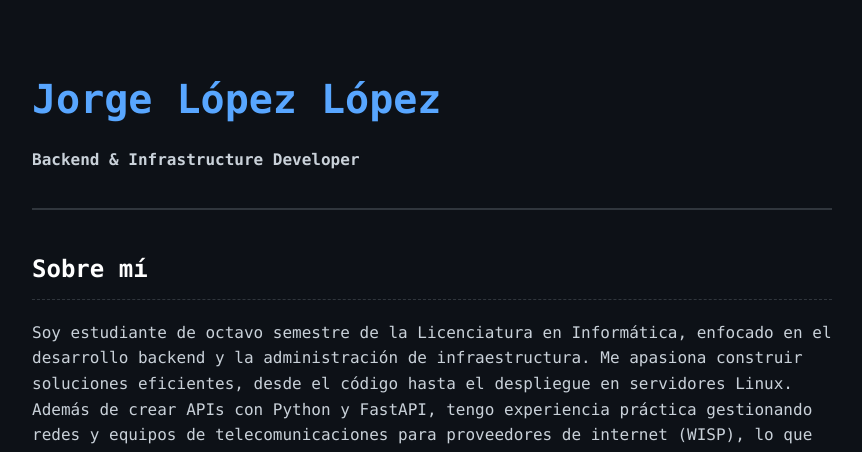
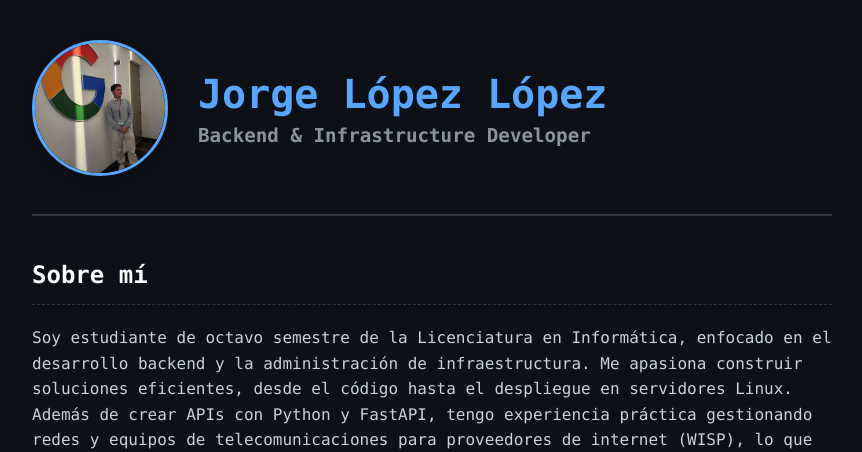
Before and after one commit to JLopezore/JLopezore-portfolio, a FastAPI app: page / in a window 1280 px wide. Shown: the top 452 px of the page, without its empty margins (208-1070 px from the left). Run offline with FastAPI, Linux system fonts and the light colour scheme.

Commit message:
agregar imagen al lado de mi perfil

```diff
--- a/app/static/style.css
+++ b/app/static/style.css
@@ -233,3 +233,46 @@ footer {
     background-color: rgba(88, 166, 255, 0.1); /* Un fondo azul muy tenue */
     transform: translateX(3px); /* Se mueve un poquito hacia la derecha */
 }
+
+/* Nuevo diseño del Header con Flexbox */
+.perfil-header {
+    display: flex;
+    align-items: center; /* Alinea verticalmente la foto y el texto en el centro */
+    gap: 30px; /* Separación entre la foto y el texto */
+    border-bottom: 2px solid var(--border-color);
+    margin-bottom: 40px;
+    padding-bottom: 30px;
+}
+
+/* Estilo para que la foto sea redonda y profesional */
+.foto-perfil {
+    width: 130px;
+    height: 130px;
+    border-radius: 50%; /* Esto hace el círculo perfecto */
+    object-fit: cover; /* Evita que tu foto se deforme o estire */
+    border: 3px solid var(--accent-color); /* Borde con tu color de acento */
+    box-shadow: 0 4px 15px rgba(0, 0, 0, 0.2);
+}
+
+/* Ajustes para el texto al lado de la foto */
+.info-texto h1 {
+    color: var(--accent-color);
+    margin: 0 0 5px 0; /* Quitamos márgenes extra */
+    font-size: 2.5em;
+    line-height: 1.1;
+}
+
+.info-texto p {
+    margin: 0;
+    font-size: 1.2em;
+    color: #8b949e;
+}
+
+/* Diseño Responsivo: Si la pantalla es pequeña (teléfonos), los apilamos */
+@media (max-width: 600px) {
+    .perfil-header {
+        flex-direction: column;
+        text-align: center;
+        gap: 15px;
+    }
+}
--- a/app/templates/index.html
+++ b/app/templates/index.html
@@ -10,9 +10,17 @@
 </head>
 <body>
     <div class="container">
-        <header>
-            <h1>{{ desarrollador }}</h1>
-            <p><strong>{{ rol }}</strong></p>
+        <header class="perfil-header">
+            <!-- Contenedor de la foto -->
+            <div class="foto-container">
+                <img src="{{ url_for('static', path='foto.jpg') }}" alt="Foto de {{ desarrollador }}" class="foto-perfil">
+            </div>
+
+            <!-- Contenedor del texto -->
+            <div class="info-texto">
+                <h1>{{ desarrollador }}</h1>
+                <p><strong>{{ rol }}</strong></p>
+            </div>
         </header>
         <section>
             <h2>Sobre mí</h2>
```
Also changed, not shown: app/static/foto.jpg (added).
